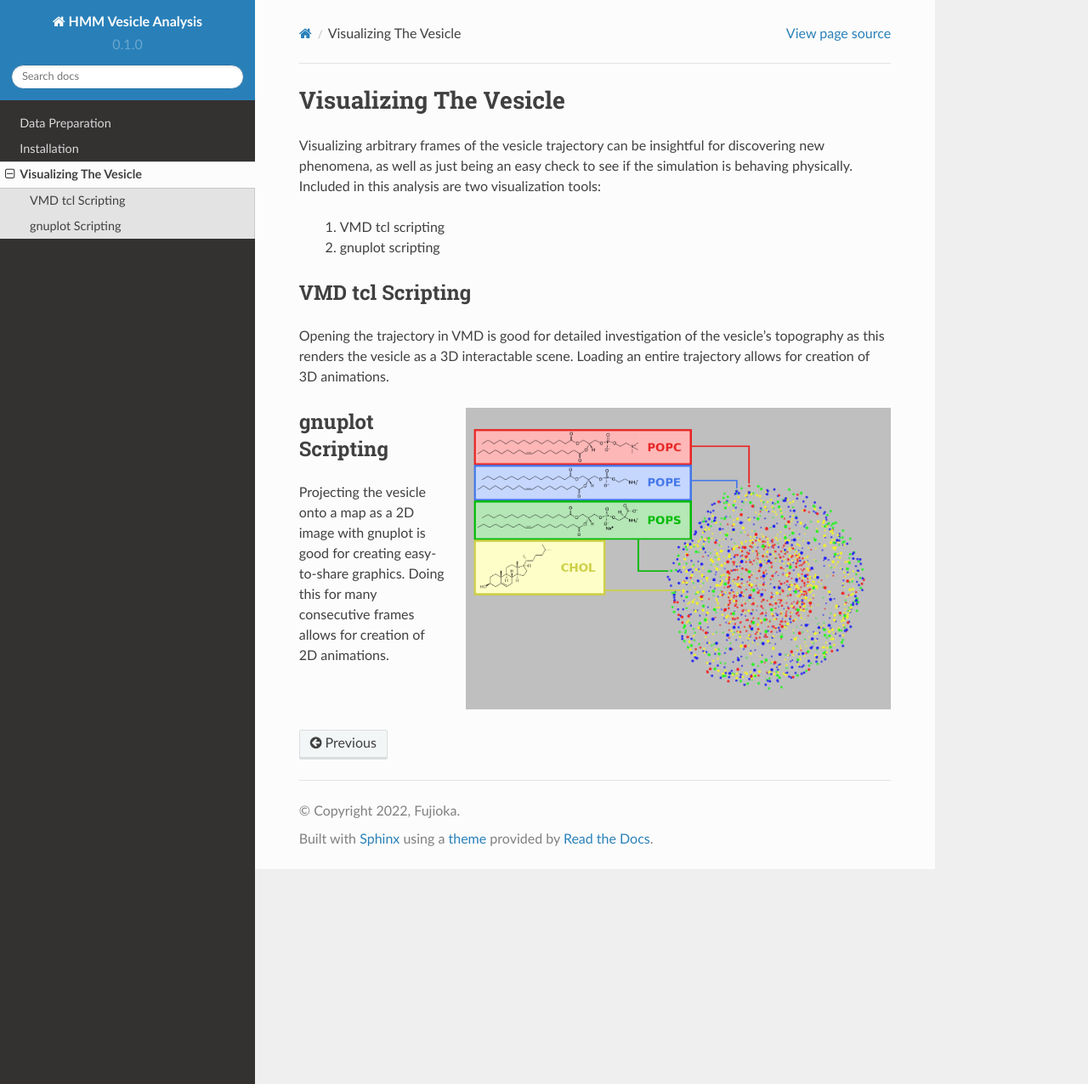
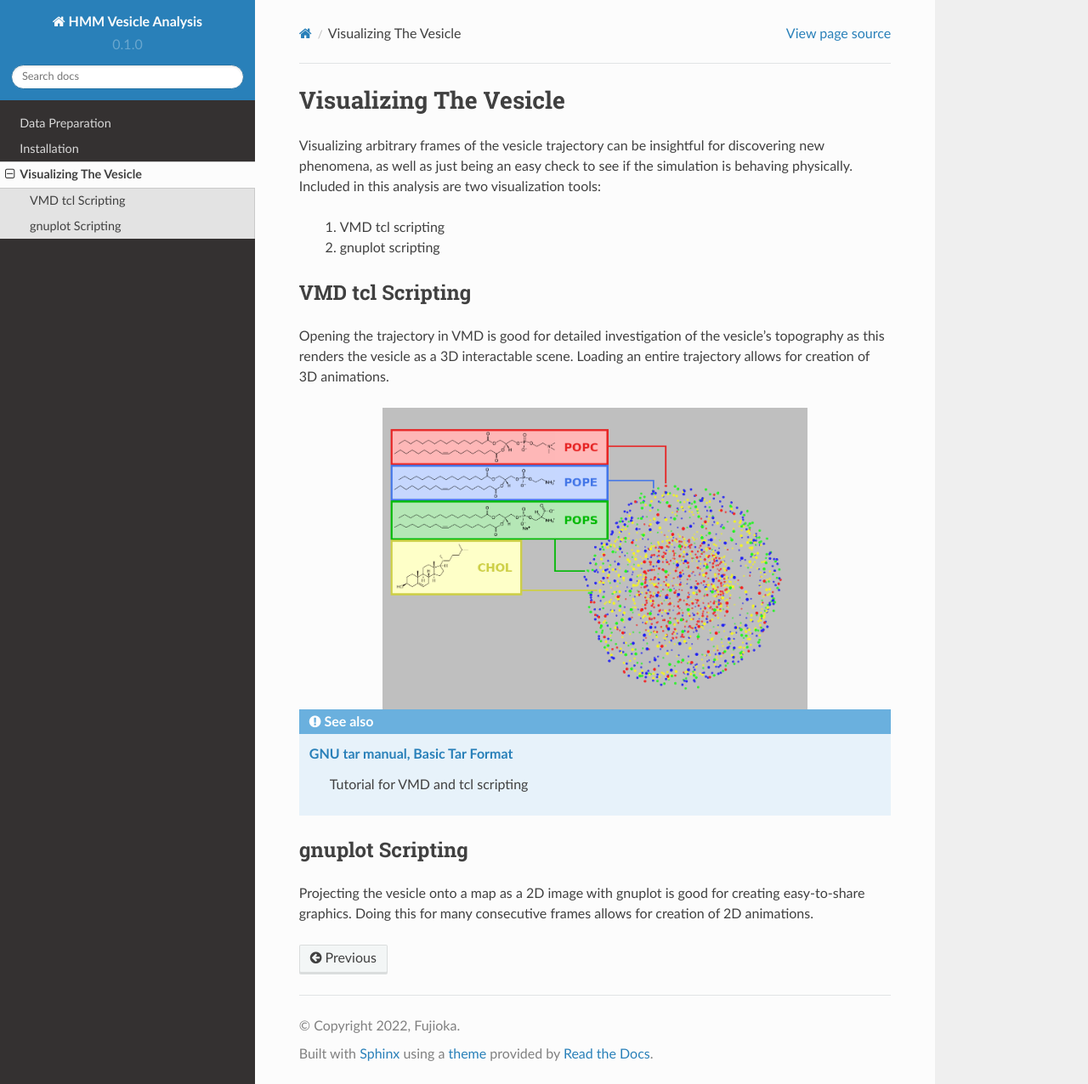
Before and after one commit to ka-zuumi/vesicle-HMM-analysis, a Sphinx documentation site: the page built from docs/Visualization.rst, in a window 1280 px wide and 1276 px high. Shown: the whole window at 85% size. Built offline with Sphinx 7.4.7 and the Read the Docs theme 2.0.0, drawn with Linux system fonts in a browser that asks for light colours.

Commit message:
Update Visualization.rst

```diff
--- a/docs/Visualization.rst
+++ b/docs/Visualization.rst
@@ -13,7 +13,12 @@ Opening the trajectory in VMD is good for detailed investigation of the vesicle'
 
 .. image:: ../vesicle-analysis-visualaid1-bare1.png
    :width: 500 px
-   :align: right
+   :align: center
+
+.. seealso::
+
+   `GNU tar manual, Basic Tar Format <https://www.ks.uiuc.edu/Training/Tutorials/vmd/tutorial-html/>`_
+      Tutorial for VMD and tcl scripting
 
 gnuplot Scripting
 -----------------
```
